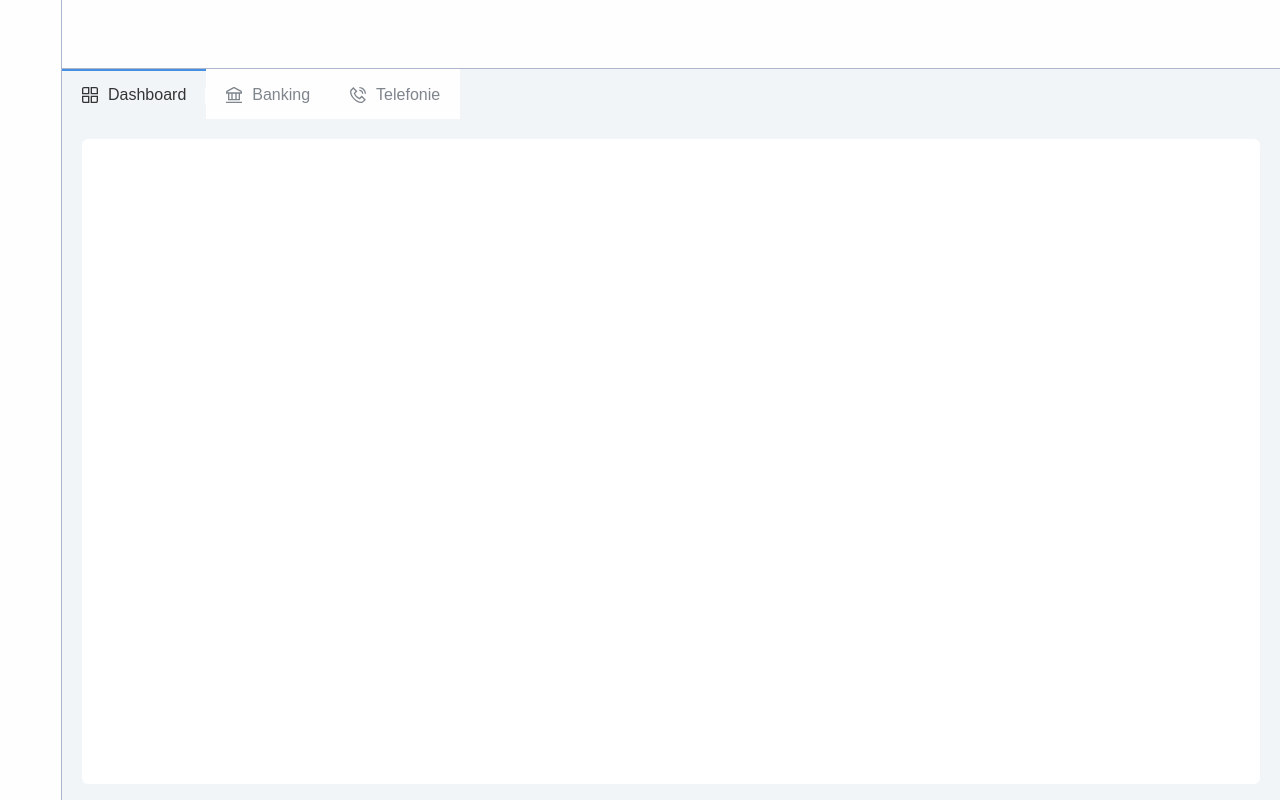
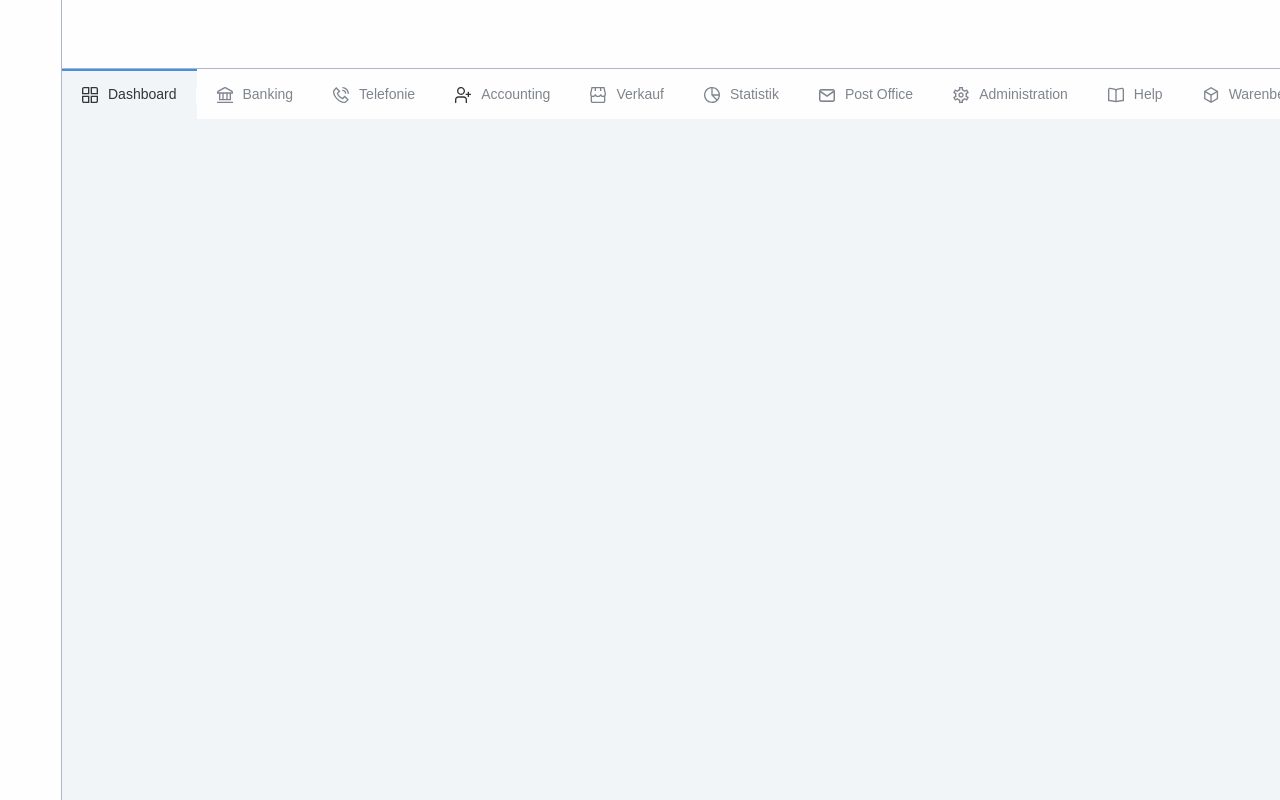
Before and after one commit to VovaFouchek/dnd-tabs, a React (Vite) app: page / in a window 1280 px wide. Built offline with nearby package versions, Linux system fonts and the light colour scheme.

Commit message:
feat(tabs): add Pin and context menu

```diff
--- /dev/null
+++ b/src/components/ContextMenu/index.tsx
@@ -0,0 +1,52 @@
+import { Menu, MenuItem } from '@mui/material';
+import IPin from '../../../public/icons/pin.svg';
+
+interface ContextMenuProps {
+  id: string;
+  anchorEl: HTMLElement | null;
+  isOpenMenu: boolean;
+  isPinned?: boolean;
+  togglePin: (id: string) => void;
+  handleCloseMenu: () => void;
+}
+
+const menuItemStyles = {
+  fontFamily: 'Montserrat, sans-serif',
+  fontSize: '14px',
+};
+
+const ContextMenu = ({
+  id,
+  anchorEl,
+  isOpenMenu,
+  isPinned,
+  togglePin,
+  handleCloseMenu,
+}: ContextMenuProps) => {
+  return (
+    <>
+      <Menu
+        id="basic-menu"
+        anchorEl={anchorEl}
+        open={isOpenMenu}
+        onClose={handleCloseMenu}
+        MenuListProps={{
+          'aria-labelledby': 'button',
+        }}
+      >
+        <MenuItem
+          onClick={() => {
+            handleCloseMenu();
+            togglePin(id);
+          }}
+          sx={menuItemStyles}
+        >
+          <img src={IPin} alt="pin" style={{ marginRight: '10px' }} />
+          {isPinned ? 'Tab lösen' : 'Tab anpinnen'}
+        </MenuItem>
+      </Menu>
+    </>
+  );
+};
+
+export default ContextMenu;
--- a/src/components/TabCard/index.tsx
+++ b/src/components/TabCard/index.tsx
@@ -1,13 +1,16 @@
-import { memo } from 'react';
+import { memo, useEffect, useRef, useState } from 'react';
 
 import { useDrag, useDrop } from 'react-dnd';
 import cx from 'classnames';
 
 import { Tab } from '../Tabs';
+import ContextMenu from '../ContextMenu';
 
 interface TabCardProps {
   tab: Tab;
   activeTab: string;
+  isPinned?: boolean;
+  togglePin: (id: string) => void;
   switchTab: (id: string) => void;
   moveTab: (id: string, to: number) => void;
   findTab: (id: string) => { index: number };
@@ -18,10 +21,26 @@ interface DragItem {
   originalIndex: number;
 }
 
-const TabCard = ({ tab, activeTab, switchTab, moveTab, findTab }: TabCardProps) => {
+const DELAY_FOR_LONG_PRESS = 2000;
+
+const TabCard = ({
+  tab,
+  activeTab,
+  switchTab,
+  moveTab,
+  findTab,
+  isPinned,
+  togglePin,
+}: TabCardProps) => {
   const { id, label, icon } = tab;
+
+  const [anchorEl, setAnchorEl] = useState<null | HTMLElement>(null);
+  const isOpenMenu = Boolean(anchorEl);
+
+  const ref = useRef<HTMLButtonElement>(null);
+  const touchTimeoutRef = useRef<number | undefined>();
+
   const originalIndex = findTab(id).index;
-
   const [{ isDragging }, drag] = useDrag(
     () => ({
       type: 'TAB',
@@ -37,6 +56,7 @@ const TabCard = ({ tab, activeTab, switchTab, moveTab, findTab }: TabCardProps)
           moveTab(droppedId, originalIndex);
         }
       },
+      canDrag: !isPinned,
     }),
     [id, originalIndex, moveTab],
   );
@@ -54,22 +74,81 @@ const TabCard = ({ tab, activeTab, switchTab, moveTab, findTab }: TabCardProps)
     [findTab, moveTab],
   );
 
+  const handleContextMenu = (event: React.MouseEvent<HTMLButtonElement>) => {
+    event.preventDefault();
+    setAnchorEl(event.currentTarget);
+  };
+
+  const handleCloseMenu = () => {
+    setAnchorEl(null);
+  };
+
+  useEffect(() => {
+    const node = ref.current;
+    if (!node) return;
+
+    const handleTouchStart = () => {
+      touchTimeoutRef.current = window.setTimeout(() => {
+        const dragEvent = new DragEvent('dragstart', {
+          bubbles: true,
+          cancelable: true,
+        });
+
+        node.dispatchEvent(dragEvent);
+      }, DELAY_FOR_LONG_PRESS);
+    };
+
+    const handleTouchEnd = () => {
+      if (touchTimeoutRef.current) {
+        clearTimeout(touchTimeoutRef.current);
+      }
+    };
+
+    node.addEventListener('touchstart', handleTouchStart, { passive: true });
+    node.addEventListener('touchend', handleTouchEnd, { passive: true });
+    node.addEventListener('touchmove', handleTouchEnd, { passive: true });
+
+    return () => {
+      node.removeEventListener('touchstart', handleTouchStart);
+      node.removeEventListener('touchend', handleTouchEnd);
+      node.removeEventListener('touchmove', handleTouchEnd);
+    };
+  }, []);
+
+  drag(drop(ref));
+
   return (
+    <>
       <button
         role="tab"
         id={id}
         key={id}
-      ref={(node) => drag(drop(node))}
+        ref={ref}
         onClick={() => switchTab(id)}
-      aria-selected={activeTab === id}
+        onContextMenu={handleContextMenu}
         className={cx('tab', {
           active: activeTab === id,
           draggable: isDragging,
+          pinned: isPinned,
         })}
+        aria-selected={activeTab === id}
+        aria-controls={isOpenMenu ? 'basic-menu' : undefined}
+        aria-haspopup="true"
+        aria-expanded={isOpenMenu ? 'true' : undefined}
       >
         <img src={icon} className="tab__icon" alt={id} />
-      {label}
+        <span>{label}</span>
+
+        <ContextMenu
+          id={id}
+          anchorEl={anchorEl}
+          isOpenMenu={isOpenMenu}
+          isPinned={isPinned}
+          togglePin={togglePin}
+          handleCloseMenu={handleCloseMenu}
+        />
       </button>
+    </>
   );
 };
 
--- a/src/components/Tabs/index.tsx
+++ b/src/components/Tabs/index.tsx
@@ -9,6 +9,7 @@ export interface Tab {
   readonly id: string;
   label: string;
   icon: string;
+  isPinned?: boolean;
   content?: React.ReactNode; // * in production it needs to be require field
 }
 
@@ -25,6 +26,7 @@ const Tabs = ({ initialTabs, storageKey }: TabsProps) => {
     drop,
     moveTab,
     findTab,
+    togglePin,
   } = useTabs({ initialTabs, storageKey });
 
   if (tabItems.length === 0) {
@@ -43,6 +45,8 @@ const Tabs = ({ initialTabs, storageKey }: TabsProps) => {
               findTab={findTab}
               activeTab={activeTab}
               switchTab={switchTab}
+              isPinned={tab.isPinned}
+              togglePin={togglePin}
             />
           ))}
         </div>
--- a/src/components/Tabs/tabs.scss
+++ b/src/components/Tabs/tabs.scss
@@ -1,10 +1,12 @@
 @use '../../styles/variables.scss' as *;
 
+.wrapper {
+  overflow: auto;
+
   .tabs {
-  display: inline-flex;
-  flex-wrap: wrap;
+    display: flex;
     justify-content: center;
-  width: fit-content;
+    width: max-content;
     min-width: 100px;
     min-height: 50px;
     background-color: $color-background-white;
@@ -13,25 +15,54 @@
       text-align: center;
     }
 
-  @media screen and (max-width: 435px) {
-    gap: 10px;
-    flex-direction: column;
-    padding: 10px 12px;
-    border-radius: 15px;
-  }
-
     .tab {
       position: relative;
+      min-width: fit-content;
       padding: 15px 20px;
       border-top: 2px solid transparent;
       font-family: 'Montserrat', sans-serif;
       font-weight: 500;
-    font-size: 1rem;
+      font-size: 0.875rem;
       line-height: 1;
       color: $color-gray-dark;
       background: $color-background-white;
       transition: all 0.15s;
-    cursor: 'move';
+      cursor: grab;
+
+      &.active {
+        border-top: 2px solid $color-blue;
+        color: $color-title;
+        background-color: $color-background-light;
+      }
+
+      &.draggable {
+        background-color: $color-background-light !important;
+        color: $color-background-light !important;
+
+        .tab__icon {
+          visibility: hidden;
+        }
+      }
+
+      &.pinned {
+        z-index: 5;
+        position: sticky;
+        left: 0;
+        border-top: 2px solid $color-gray-dark;
+
+        span {
+          display: none;
+        }
+
+        .tab__icon {
+          margin-right: initial;
+        }
+      }
+
+      &__icon {
+        margin-right: 10px;
+        pointer-events: none;
+      }
 
       &::after {
         content: '';
@@ -43,28 +74,8 @@
         background: $color-background-white;
       }
 
-    &.draggable {
-      background-color: $color-background-light !important;
-      color: $color-background-light !important;
-
-      .tab__icon {
-        visibility: hidden;
-      }
-    }
-
-    &__icon {
-      margin-right: 10px;
-      pointer-events: none;
-    }
-
       &:hover {
         background-color: $color-background-lighter;
-    }
-
-    &.active {
-      border-top: 2px solid $color-blue;
-      color: $color-title;
-      background-color: $color-background-light;
       }
     }
   }
@@ -75,3 +86,4 @@
     border-radius: 6px;
     background-color: #fff;
   }
+}
--- a/src/hooks/useTabs/index.tsx
+++ b/src/hooks/useTabs/index.tsx
@@ -46,6 +46,12 @@ const useTabs = ({ initialTabs, storageKey }: useTabsProps) => {
 
   const [, drop] = useDrop(() => ({ accept: 'TAB' }));
 
+  const togglePin = (id: string) => {
+    setTabs((prevTabs) =>
+      prevTabs.map((tab) => (tab.id === id ? { ...tab, isPinned: !tab.isPinned } : tab)),
+    );
+  };
+
   const switchTab = (tabName: string): void => setActiveTab(tabName);
 
   useEffect(() => {
@@ -54,7 +60,7 @@ const useTabs = ({ initialTabs, storageKey }: useTabsProps) => {
     }
   }, [activeTab, storageKey]);
 
-  return { activeTab, switchTab, tabs, moveTab, findTab, drop };
+  return { activeTab, switchTab, tabs, moveTab, findTab, drop, togglePin };
 };
 
 export default useTabs;
--- a/src/pages/Layout/layout.module.scss
+++ b/src/pages/Layout/layout.module.scss
@@ -33,4 +33,5 @@ header {
 
 .content {
   width: 100%;
+  overflow: scroll;
 }
--- a/src/utilities/constants/index.ts
+++ b/src/utilities/constants/index.ts
@@ -3,6 +3,15 @@ import { Tab } from '../../components/Tabs';
 import IDashboard from '/icons/dashboard.svg';
 import IBanking from '/icons/banking.svg';
 import Iphone from '/icons/phone.svg';
+import IUser from '/icons/user.svg';
+import IShop from '/icons/shop.svg';
+import IChartPie from '/icons/chart-pie.svg';
+import IPostOffice from '/icons/post-office.svg';
+import IAdministration from '/icons/administration.svg';
+import IBook from '/icons/book.svg';
+import ICube from '/icons/cube.svg';
+import IList from '/icons/list.svg';
+import IShoppingCard from '/icons/shopping-cart.svg';
 
 export const categories: Tab[] = [
   {
@@ -20,4 +29,49 @@ export const categories: Tab[] = [
     label: 'Telefonie',
     icon: Iphone,
   },
+  {
+    id: 'accounting',
+    label: 'Accounting',
+    icon: IUser,
+  },
+  {
+    id: 'verkauf',
+    label: 'Verkauf',
+    icon: IShop,
+  },
+  {
+    id: 'statistik',
+    label: 'Statistik',
+    icon: IChartPie,
+  },
+  {
+    id: 'post-office',
+    label: 'Post Office',
+    icon: IPostOffice,
+  },
+  {
+    id: 'administration',
+    label: 'Administration',
+    icon: IAdministration,
+  },
+  {
+    id: 'help',
+    label: 'Help',
+    icon: IBook,
+  },
+  {
+    id: 'warenbestand',
+    label: 'Warenbestand',
+    icon: ICube,
+  },
+  {
+    id: 'auswahllisten',
+    label: 'Auswahllisten',
+    icon: IList,
+  },
+  {
+    id: 'einkauf',
+    label: 'Einkauf',
+    icon: IShoppingCard,
+  },
 ];
```
Lines whose indentation alone changed are shown as unchanged.
